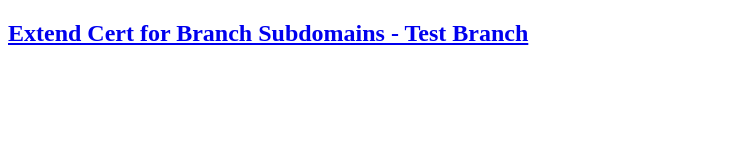
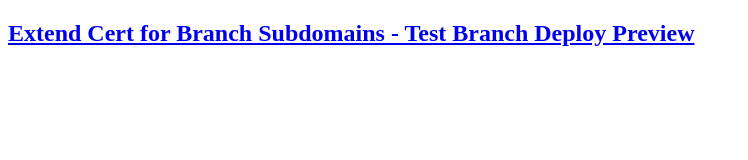
Before and after one commit to MelvinPeepers/extend_cert_subdomain, a plain HTML site: page index.html in a window 1280 px wide. Shown: the whole page, without its empty margins (0-748 px from the left). Drawn offline with Linux system fonts and the light colour scheme.

Commit message:
added small change

```diff
--- a/index.html
+++ b/index.html
@@ -14,7 +14,7 @@
     <header>
       <nav id="navbar">
         <div class="container flex-container">
-          <h1 class="logo"><a href="index.html">Extend Cert for Branch Subdomains - Test Branch</a></h1>
+          <h1 class="logo"><a href="index.html">Extend Cert for Branch Subdomains - Test Branch Deploy Preview</a></h1>
         </div>
       </nav>
     </header>
```
